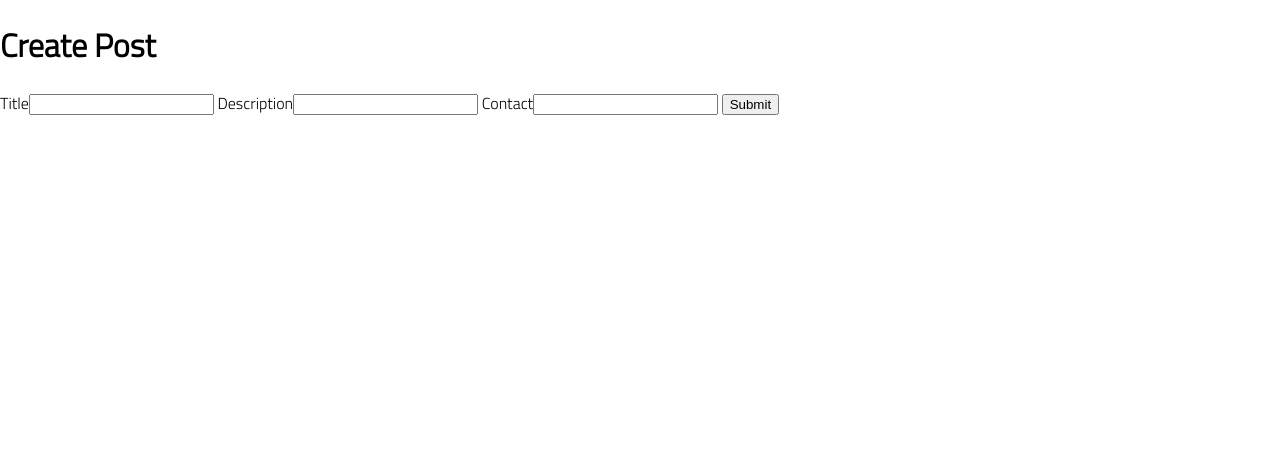
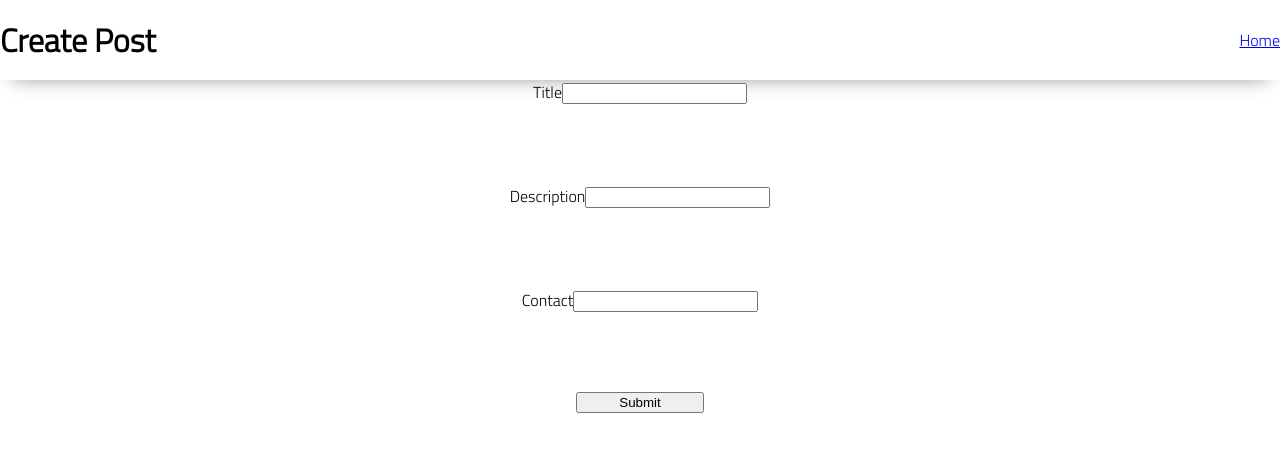
Before and after one commit to denvermccarthy/bulletin-board, a plain HTML site: page create/index.html in a window 1280 px wide. Drawn offline with nearby package versions, Linux system fonts and the light colour scheme; files that its build step writes are made by us from their sources.

Commit message:
added styling

```diff
--- a/app.js
+++ b/app.js
@@ -4,7 +4,11 @@ import { renderPost } from './render-utils.js';
 // import functions and grab DOM elements
 const board = document.getElementById('board');
 // let state
+const logIn = document.getElementById('login');
 
+logIn.addEventListener('click', () => {
+    location.replace('/auth');
+});
 // set event listeners
 // console.log('hey!');
 window.addEventListener('load', async () => {
--- a/create/create.css
+++ b/create/create.css
@@ -0,0 +1,19 @@
+
+
+form {
+    display: flex;
+    flex-direction: column;
+    align-items: center;
+    row-gap: 5em;
+
+}
+
+form button {
+    width: 10vw;
+}
+
+header {
+    display: flex;
+    justify-content: space-between;
+    align-items: center;
+}
--- a/create/create.js
+++ b/create/create.js
@@ -1,12 +1,11 @@
-import { createPost } from '../fetch-utils.js';
+import { checkAuth, createPost } from '../fetch-utils.js';
 
 
 const postForm = document.getElementById('create-post');
-
+checkAuth();
 postForm.addEventListener('submit', async (e) => {
     e.preventDefault();
     const formData = new FormData(postForm);
-
     const post = {
         title: formData.get('title'),
         description: formData.get('description'),
@@ -14,4 +13,5 @@ postForm.addEventListener('submit', async (e) => {
     };
     await createPost(post);
     postForm.reset();
+    location.replace('/');
 });
--- a/create/index.html
+++ b/create/index.html
@@ -12,12 +12,15 @@
     <title>Document</title>
 </head>
 <body>
-    <h1>Create Post</h1>
+    <header>
+        <h1>Create Post</h1>
+        <a href="/">Home</a>
+    </header>
     <label for="create-post">
         <form id="create-post">
-            <label for="title">Title<input type="text" name="title" id="title"></label>
-            <label for="description">Description<input type="text" name="description" id="description"></label>
-            <label for="contact">Contact<input type="text" name="contact" id="contact"></label>
+            <div><label for="title">Title<input type="text" name="title" id="title"></label></div>
+            <div><label for="description">Description<input type="text" name="description" id="description"></label></div>
+            <div><label for="contact">Contact<input type="text" name="contact" id="contact"></label></div>
             <button>Submit</button>
         </form>
     </label>
--- a/fetch-utils.js
+++ b/fetch-utils.js
@@ -41,7 +41,7 @@ function checkError({ data, error }) {
 }
 
 export async function createPost(post){
-    const resp = await client.from('bulletin_board').insert(post);
-    console.log('resp');
+    const resp = await client.from('bulletin_board').insert({ title: post.title, description: post.description, contact: post.contact });
+    console.log(resp, 'resp');
     return checkError(resp);
 }
--- a/styles/home.css
+++ b/styles/home.css
@@ -1 +1,52 @@
 /* add home page styles here */
+main {
+    width: 100vw;
+    margin: 0 auto;
+}
+header {
+    width: 100%;
+    display: flex;
+    justify-content: space-between;
+    align-items: center;
+}
+
+header h1{
+    margin-left: 1em;
+}
+
+header div{
+    margin-right: 3em;
+
+}
+
+#login {
+    border: 1px solid black;
+}
+
+#login:hover {
+    cursor: pointer;
+    background-color: lightblue;
+}
+
+
+#board {
+    display: flex;
+    flex-direction: row;
+    justify-content: space-evenly;
+    align-items: center;
+    row-gap: 2vh;
+    width: 100%;
+    flex-wrap: wrap;
+    background-color: chocolate;
+}
+
+.post {
+    display: flex;
+    flex-direction: column;
+    justify-content: center;
+    align-items: center;
+    width: 15em;
+    height: 15em;
+    border: 1px solid black;
+    background-color: lightgreen;
+}
```
Also changed, not shown: auth/index.html (+1 -0 lines), index.html (+7 -2 lines).
